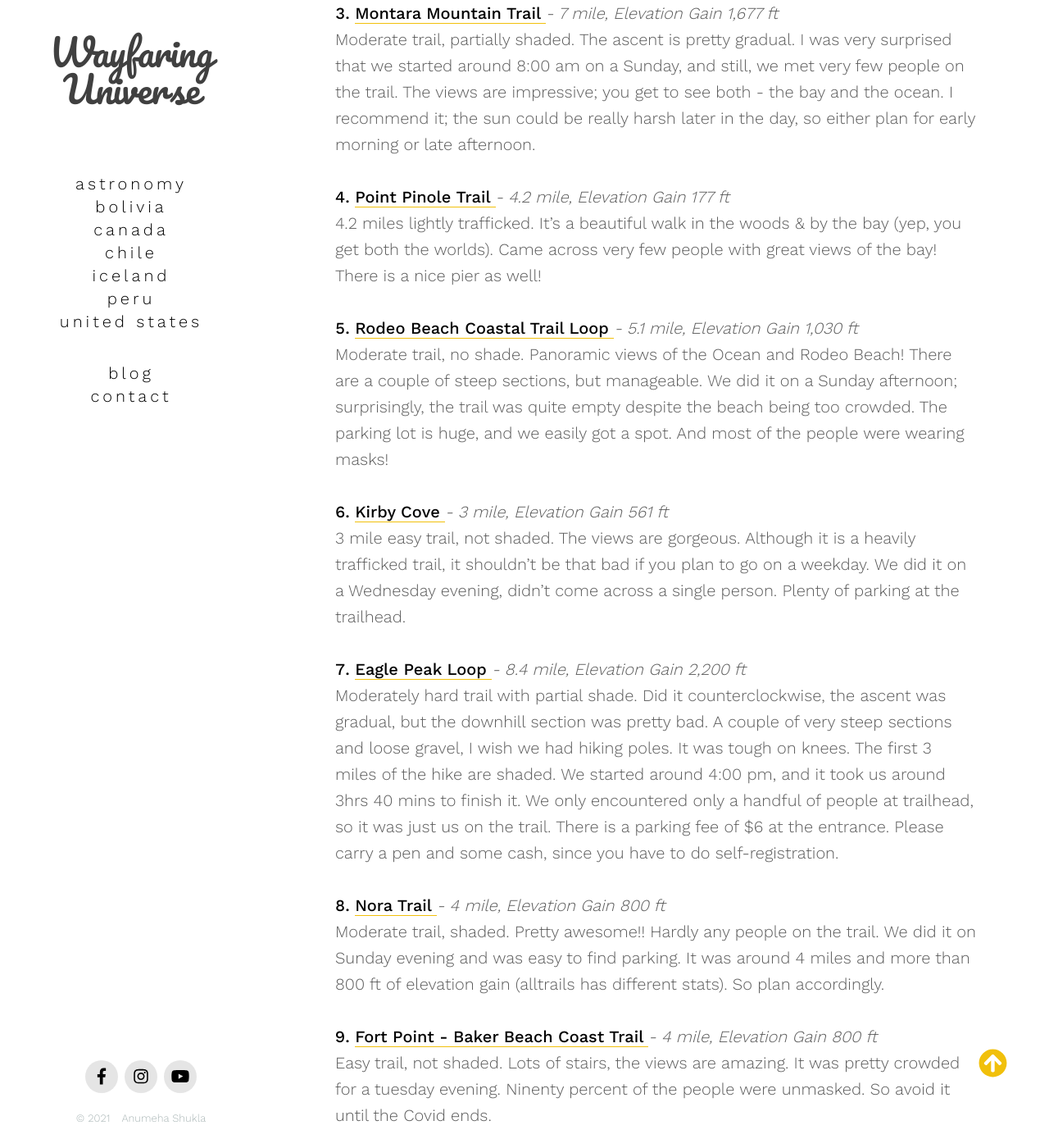
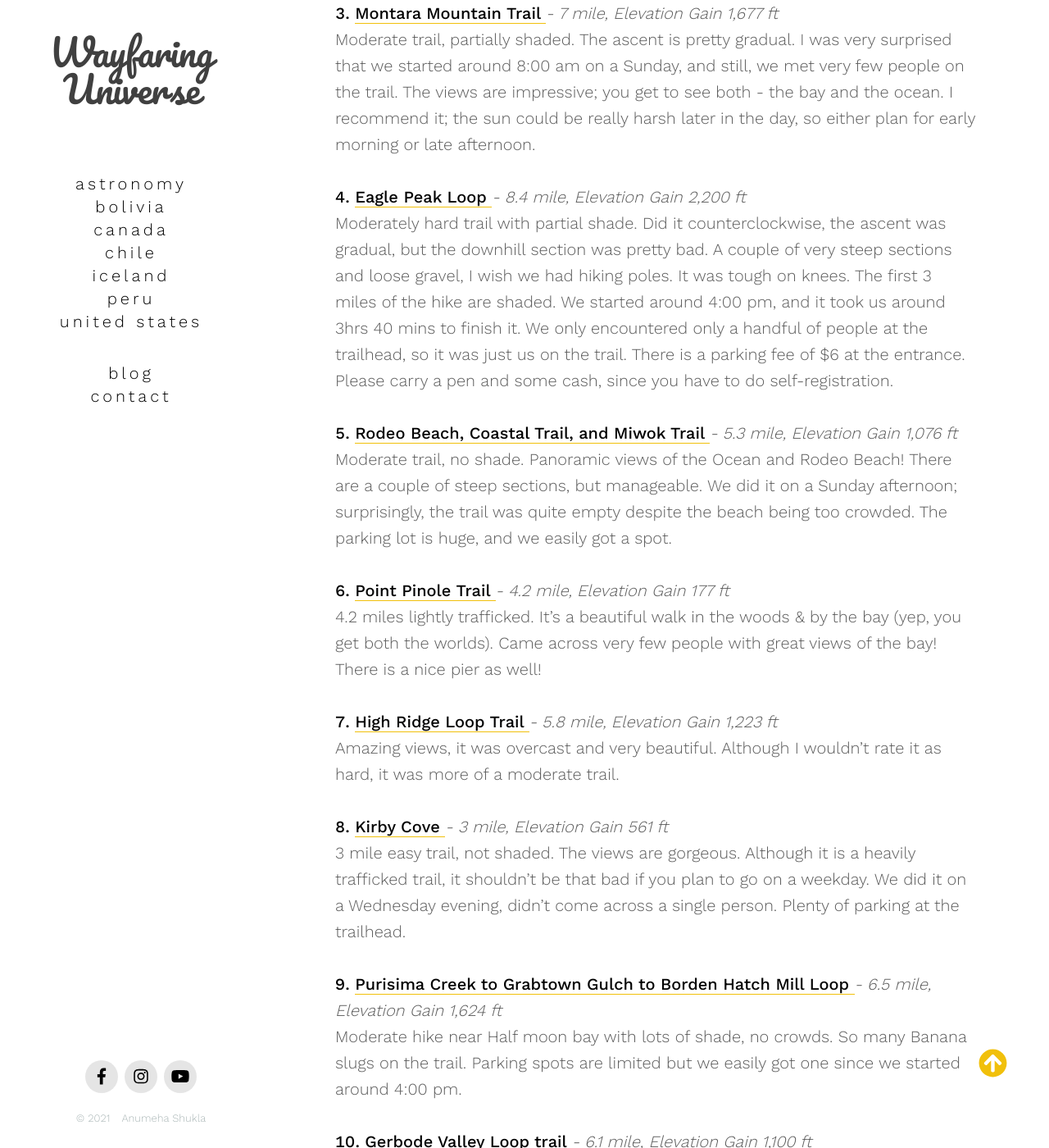
Before and after one commit to anumehashukla/wayfaringuniverse, a Jekyll site: the page built from _posts/UnitedStates/2021-01-12-bay-area-hikes.md, in a window 1280 px wide and 1400 px high, scrolled down 10303 px. Shown: the whole window at 82% size. Built offline with Jekyll 4.4.1, drawn with Linux system fonts in a browser that asks for light colours; nearby versions of some CDN libraries; comment, search, counter and statistics services are not loaded; some of the changed text lies outside the part shown.

Commit message:
added more hikes

```diff
--- a/_posts/UnitedStates/2021-01-12-bay-area-hikes.md
+++ b/_posts/UnitedStates/2021-01-12-bay-area-hikes.md
@@ -218,55 +218,95 @@ I highly recommend this one!!
 ## 2021
 
 
-45. [Bon Tempe and Lagunitas Lakes Trail ](https://www.alltrails.com/explore/trail/us/california/bon-tempe-and-lagunitas-lakes-trail)*- 6 mile, Elevation Gain 505 ft*
+1. [Bon Tempe and Lagunitas Lakes Trail ](https://www.alltrails.com/explore/trail/us/california/bon-tempe-and-lagunitas-lakes-trail)*- 6 mile, Elevation Gain 505 ft*
 <br>Easy trail, partially shaded. It is more than 6 miles; alltrails inaccurately list it as 5.5 miles. Again since it's a loop, you can start from anywhere. There are three parking lots. There is a parking fee of $8. We did it on a Sunday afternoon, and the parking lots were full. We thought it's going to be crowded. But apparently, most of the people were there for fishing, very few people hiking. The lakes are beautiful, it's a must-do!!
 <br>
 <br>
-46. [Mount Diablo Grand Loop Trail ](https://www.alltrails.com/trail/us/california/mount-diablo-grand-loop)*- 7 mile, Elevation Gain 2,000 ft*
+2. [Mount Diablo Grand Loop Trail ](https://www.alltrails.com/trail/us/california/mount-diablo-grand-loop)*- 7 mile, Elevation Gain 2,000 ft*
 <br>It's a challenging hike with lots of elevation. Begins downhill, then a constant exhausting climb to the Mt Diablo summit. Could be very narrow at certain spots. We did it clockwise on a Sunday evening, there were hardly any people. Parking was easily available at the Diablo Valley Overlook. The views were gorgeous. We made it just in time to catch a fantastic sunset from the summit.<br>
 Must do!
 <br>
 <br>
-47. [Montara Mountain Trail ](https://www.alltrails.com/trail/us/california/montara-mountain-trail--3)*- 7 mile, Elevation Gain 1,677 ft*
+3. [Montara Mountain Trail ](https://www.alltrails.com/trail/us/california/montara-mountain-trail--3)*- 7 mile, Elevation Gain 1,677 ft*
 <br>Moderate trail, partially shaded. The ascent is pretty gradual. I was very surprised that we started around 8:00 am on a Sunday, and still, we met very few people on the trail. The views are impressive; you get to see both - the bay and the ocean. I recommend it; the sun could be really harsh later in the day, so either plan for early morning or late afternoon.
 <br>
 <br>
-48. [Point Pinole Trail ](https://www.alltrails.com/trail/us/california/point-pinole-cooks-point-marsh-owl-alley-china-cove-pinole-point-and-bay-view-trails)*- 4.2 mile, Elevation Gain 177 ft*
+4. [Eagle Peak Loop ](https://www.alltrails.com/trail/us/california/eagle-peak-loop)*- 8.4 mile, Elevation Gain 2,200 ft*
+<br>Moderately hard trail with partial shade. Did it counterclockwise, the ascent was gradual, but the downhill section was pretty bad. A couple of very steep sections and loose gravel, I wish we had hiking poles. It was tough on knees. The first 3 miles of the hike are shaded. We started around 4:00 pm, and it took us around 3hrs 40 mins to finish it. We only encountered only a handful of people at the trailhead, so it was just us on the trail.
+There is a parking fee of $6 at the entrance. Please carry a pen and some cash, since you have to do self-registration.
+<br>
+<br>
+5. [Rodeo Beach, Coastal Trail, and Miwok Trail ](https://www.alltrails.com/trail/us/california/rodeo-beach-coastal-trail-and-miwok-trail)*- 5.3 mile, Elevation Gain 1,076 ft*
+<br>Moderate trail, no shade. Panoramic views of the Ocean and Rodeo Beach! There are a couple of steep sections, but manageable. We did it on a Sunday afternoon; surprisingly, the trail was quite empty despite the beach being too crowded. The parking lot is huge, and we easily got a spot.
+<br>
+<br>
+6. [Point Pinole Trail ](https://www.alltrails.com/trail/us/california/point-pinole-cooks-point-marsh-owl-alley-china-cove-pinole-point-and-bay-view-trails)*- 4.2 mile, Elevation Gain 177 ft*
 <br>4.2 miles lightly trafficked. It's a beautiful walk in the woods & by the bay (yep, you get both the worlds). Came across very few people with great views of the bay! There is a nice pier as well!
 <br>
 <br>
-49. [Rodeo Beach Coastal Trail Loop ](https://www.alltrails.com/trail/us/california/rodeo-beach-coastal-trail-loop)*- 5.1 mile, Elevation Gain 1,030 ft*
-<br>Moderate trail, no shade. Panoramic views of the Ocean and Rodeo Beach! There are a couple of steep sections, but manageable. We did it on a Sunday afternoon; surprisingly, the trail was quite empty despite the beach being too crowded. The parking lot is huge, and we easily got a spot. And most of the people were wearing masks!
+7. [High Ridge Loop Trail ](https://www.alltrails.com/trail/us/california/high-ridge-loop-trail)*- 5.8 mile, Elevation Gain 1,223 ft*
+<br>Amazing views, it was overcast and very beautiful. Although I wouldn’t rate it as hard, it was more of a moderate trail.
 <br>
 <br>
-50. [Kirby Cove ](https://www.alltrails.com/trail/us/california/kirby-cove)*- 3 mile, Elevation Gain 561 ft*
+8. [Kirby Cove ](https://www.alltrails.com/trail/us/california/kirby-cove)*- 3 mile, Elevation Gain 561 ft*
 <br>3 mile easy trail, not shaded. The views are gorgeous. Although it is a heavily trafficked trail, it shouldn't be that bad if you plan to go on a weekday. We did it on a Wednesday evening, didn't come across a single person. Plenty of parking at the trailhead.
 <br>
 <br>
-51. [Eagle Peak Loop ](https://www.alltrails.com/trail/us/california/eagle-peak-loop)*- 8.4 mile, Elevation Gain 2,200 ft*
-<br>Moderately hard trail with partial shade. Did it counterclockwise, the ascent was gradual, but the downhill section was pretty bad. A couple of very steep sections and loose gravel, I wish we had hiking poles. It was tough on knees. The first 3 miles of the hike are shaded. We started around 4:00 pm, and it took us around 3hrs 40 mins to finish it. We only encountered only a handful of people at trailhead, so it was just us on the trail.
-There is a parking fee of $6 at the entrance. Please carry a pen and some cash, since you have to do self-registration.
+9. [Purisima Creek to Grabtown Gulch to Borden Hatch Mill Loop ](https://www.alltrails.com/trail/us/california/puriisma-grabtown-gulch-borden-hatch-mill-loop)*- 6.5 mile, Elevation Gain 1,624 ft*
+<br>Moderate hike near Half moon bay with lots of shade, no crowds. So many Banana slugs on the trail. Parking spots are limited but we easily got one since we started around 4:00 pm.
 <br>
 <br>
-52. [Nora Trail ](https://www.alltrails.com/trail/us/california/nora-trail)*- 4 mile, Elevation Gain 800 ft*
+10. [Gerbode Valley Loop trail ](https://www.alltrails.com/trail/us/california/gerbode-valley-loop)*- 6.1 mile, Elevation Gain 1,100 ft*
+<br>Easy hike near Rodeo beach. The climb is gradual, but just be prepared for zero shade. We did it in the evening on a weekday, so there was no other car than ours at the trailhead. Weekends could be busier. Great trail with views of the Ocean, City, Bay, GGB, and Sausalito. The best thing about this trail was neither there were no steep ascents nor descents.
+<br>
+<br>
+11. [Nora Trail ](https://www.alltrails.com/trail/us/california/nora-trail)*- 4 mile, Elevation Gain 800 ft*
 <br>Moderate trail, shaded. Pretty awesome!! Hardly any people on the trail. We did it on Sunday evening and was easy to find parking. It was around 4 miles and more than 800 ft of elevation gain (alltrails has different stats). So plan accordingly.
 <br>
 <br>
-53. [Fort Point - Baker Beach Coast Trail ](https://www.alltrails.com/trail/us/california/fort-point-baker-beach-coast-trail)*- 4 mile, Elevation Gain 800 ft*
+12. [Fort Point - Baker Beach Coast Trail ](https://www.alltrails.com/trail/us/california/fort-point-baker-beach-coast-trail)*- 4 mile, Elevation Gain 800 ft*
 <br>Easy trail, not shaded. Lots of stairs, the views are amazing. It was pretty crowded for a tuesday evening.
 Ninenty percent of the people were unmasked. So avoid it until the Covid ends.
 <br>
 <br>
-54. [Round Top, Volcanic and Skyline Trail Loop  ](https://www.alltrails.com/trail/us/california/round-top-volcanic-and-skyline-trail-loop)*- 3.8 mile, Elevation Gain 554 ft*
+13. [Round Top, Volcanic & Skyline Trail Loop  ](https://www.alltrails.com/trail/us/california/round-top-volcanic-and-skyline-trail-loop)*- 3.8 mile, Elevation Gain 554 ft*
 <br>Easy hike, mostly shaded. It was flooded at a few spots otherwise a great trail. Did it on Saturday evening, parking was easily available.
 <br>
 <br>
-55. [Lake Merced Loop ](https://www.alltrails.com/trail/us/california/lake-merced-loop)*- 4.5 mile, Elevation Gain 127 ft*
+14. [Lake Merced Loop ](https://www.alltrails.com/trail/us/california/lake-merced-loop)*- 4.5 mile, Elevation Gain 127 ft*
 <br>Heavily trafficked, easy walk. There are several parking lots since it's a loop, you can start from anywhere. I wouldn’t recommend it, a lot of people without masks! (did it on a weekday)
 <br>
 <br>
-56. [Napa River and Bay Trail ](https://www.alltrails.com/trail/us/california/napa-river-and-bay-trail)*- 5.7 mile, Elevation Gain 43 ft*
+15. [Napa River and Bay Trail ](https://www.alltrails.com/trail/us/california/napa-river-and-bay-trail)*- 5.7 mile, Elevation Gain 43 ft*
 <br>Easy walk, not shaded. Very few people, lots of birds. Do it around sunset.
+<br>
+<br>
+16. [Lafayette Reservoir and Rim Trail Loop ](https://www.alltrails.com/explore/trail/us/california/lafayette-reservoir-and-rim-trail-loop)*- 4 mile, Elevation Gain 595 ft*
+<br>Moderate trail near Moraga, not shaded. A couple of steep parts. I highly recommend doing it counterclockwise since the last section is extremely steep, it's not good going downhill on that. Parking space for only 4 cars probably.
+<br>
+<br>
+17. [Dusky-Footed Woodrat & Cordilleras Trail ](https://www.alltrails.com/explore/trail/us/california/dusky-footed-woodrat-and-cordilleras-trails)*- 3.7 mile, Elevation Gain 695 ft*
+<br>Easy trail near Redwood City, very little shade, since we did it around sunset, so the sun was not a concern. There is a one-way trail directive in place that mandates that you go counterclockwise.
+<br>
+<br>
+18. [Stream Trail via Skyline Blvd ](https://www.alltrails.com/explore/trail/us/california/stream-trail-via-skyline-blvd)*- 5.2 mile, Elevation Gain 718 ft*
+<br>Moderate trail in Redwood Regional Park. Lots of shade and the redwoods are beautiful.
+<br>
+<br>
+19. [Hamilton Wetlands ](https://www.alltrails.com/explore/trail/us/california/san-francisco-bay-trail-to-hamilton-field-path) *- 4.4 mile, Elevation Gain 49 ft*
+<br>Hidden gem. It was so beautiful and peaceful in the evening. Weidrly when we did Alltrails had a separate page for this, now it is linked to San Francisco Bay trail to Hamilton wetlands which a 9.6 mile walk. Also it was closed 0.3 miles before the trail ends.
+<br>
+<br>
+20. [Alambique, Meadow, Redwood and Bear Gulch Trail Loop ](https://www.alltrails.com/trail/us/california/alambique-meadow-redwood-and-bear-gulch-trail-loop)*- 6 mile, Elevation Gain 1,174 ft*
+<br>Nice easy hike. Lots of shade.
+<br>
+<br>
+21. [Canyon Meadow Staging Area to Stream, Tres Sendas, French, Orchard, Bridle and Stream Trail Loop ](https://www.alltrails.com/trail/us/california/canyon-meadow-staging-area-to-stream-tres-sendas-french-orchard-bridle-and-stream-trai?ref=result-card)*- 6.5 mile, Elevation Gain 980 ft*
+<br>This is a beautiful hike with shade throughout. Definitely a moderate trail; the elevation gain is steep in certain parts. You walk through the forest almost from start to finish—plenty of vegetation.
+<br>
+<br>
+22. [North Peak via Montara Mountain Trail ](https://www.alltrails.com/trail/us/california/north-peak-via-montara-mountain-trail?ref=result-card)*- 6.8 mile, Elevation Gain 1,669 ft*
+<br>Moderate hike, very little shade. Beautiful coastal trail with panoramic views of the ocean. Do it early morning or in the evening since it could become very hot.
 <br>
 <br>
 
```
Also changed, not shown: other parts of _posts/UnitedStates/2021-01-12-bay-area-hikes.md (+1 -1 lines).
